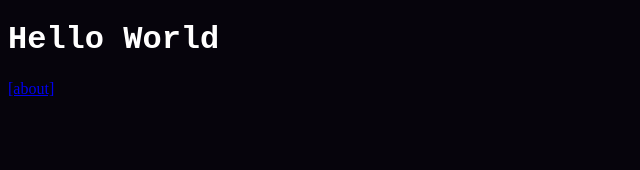
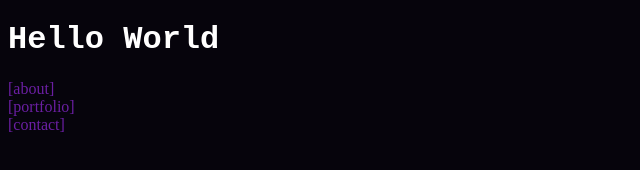
Before and after one commit to ndorsett333/homepage, a plain HTML site: page index.html in a window 1280 px wide. Shown: the whole page, without its empty margins (0-640 px from the left). Drawn offline with Linux system fonts and the light colour scheme.

Commit message:
figuring out colors

```diff
--- a/index.html
+++ b/index.html
@@ -10,12 +10,14 @@
 
 
     :root {
-      --dark-purple: #251933;
-      --grape: #7C32A0;
-      --black: #06040C;
-      --russian-violet: #2F1D55;
-      --delft-blue: #3A3E5F;
-      --white: #fff;
+        --black: #06040C;
+        --white: #fff;
+        --grape: #6b1fa3ff;
+        --rose: #f50777ff;
+        --dodger-blue: #0b8cffff;
+        --jade: #00a76cff;
+        --ochre: #dd7200ff;
+        --olive: #949700ff;
     }
 
     body {
@@ -25,6 +27,17 @@
     body h1 {
         font-family: 'IBM', monospace;
         color: var(--white);
+    }
+
+    .left-bar .menu a {
+        color: var(--grape);
+        display: flex;
+        flex-direction: column;
+        text-decoration: none;
+    }
+
+    .left-bar .menu a:hover {
+        color: var(--delft-blue);
     }
 
   </style>
@@ -37,6 +50,8 @@
   <div class="left-bar">
     <div class="menu">
         <a href="#">[about]</a>
+        <a href="#">[portfolio]</a>
+        <a href="#">[contact]</a>
     </div>
   </div>
 
```
